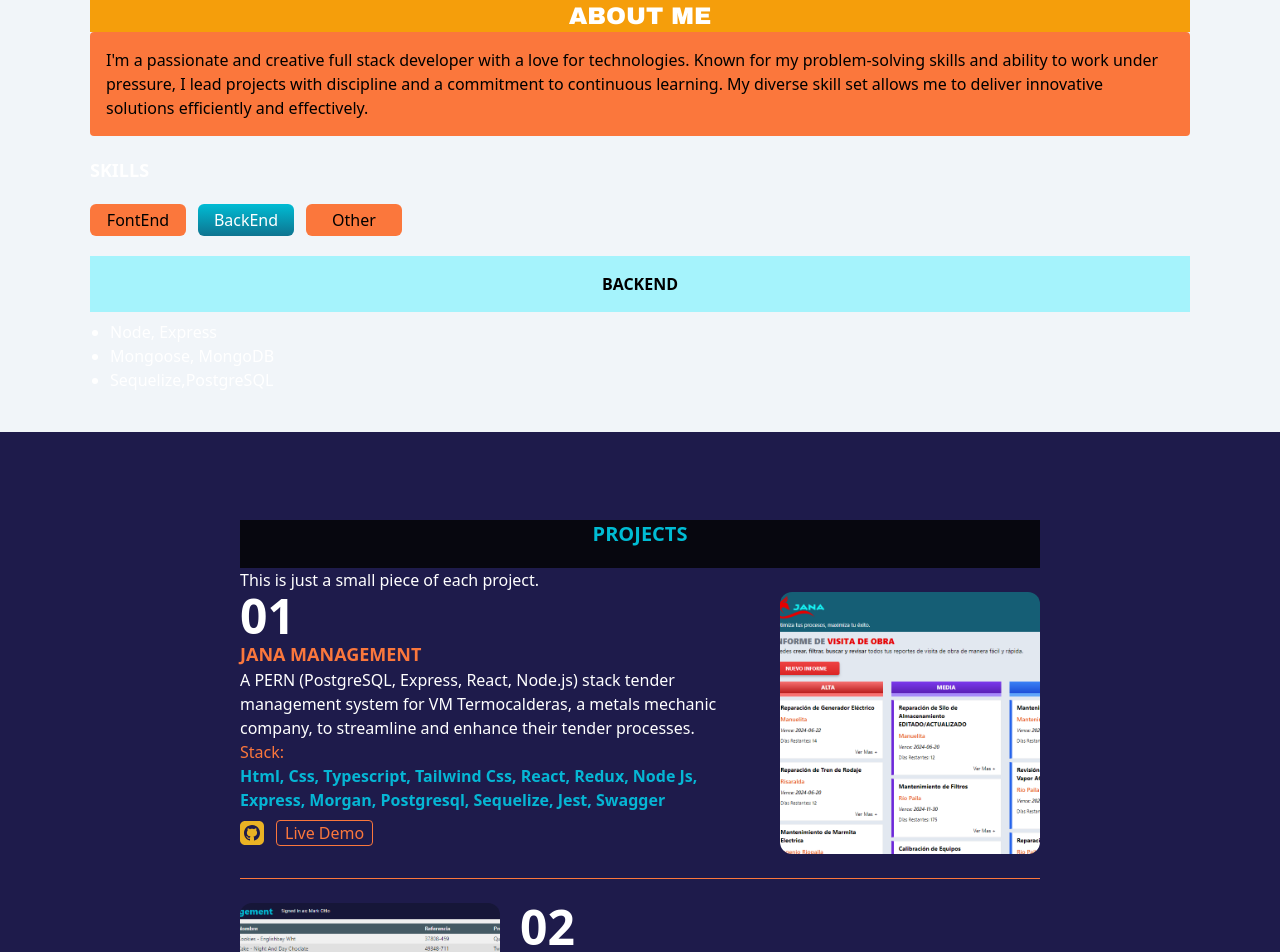
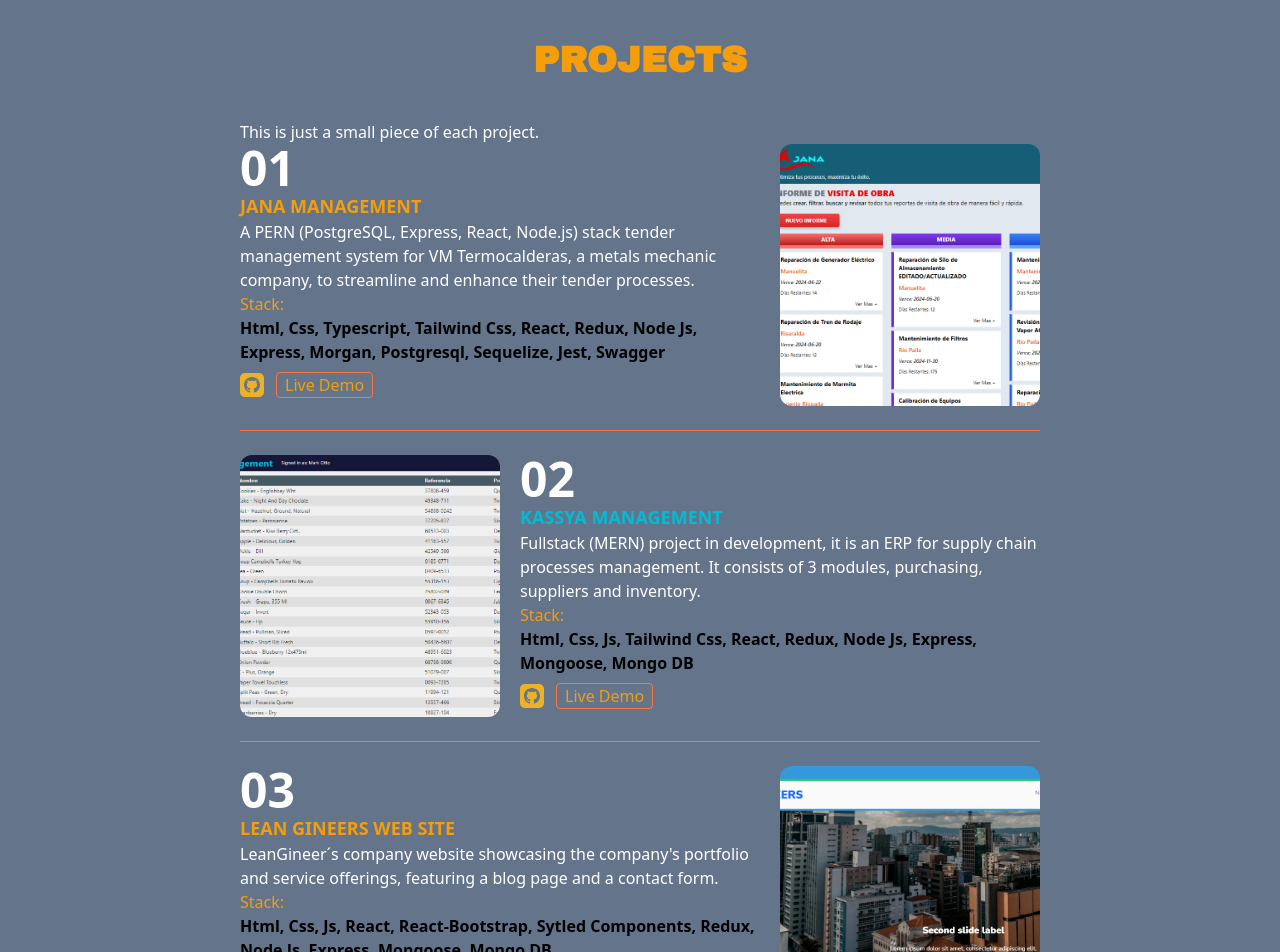
Before and after one commit to afmarquinho/fullstackMarco, a React (Vite) app: page / in a window 1280 px wide. Shown: the part 1220-2172 px from the top of the page. Built offline with nearby package versions, Linux system fonts and the light colour scheme.

Commit message:
UI actualizado

```diff
--- a/src/About.jsx
+++ b/src/About.jsx
@@ -4,36 +4,40 @@ const About = () => {
   const [skills, setSkills] = useState(2);
 
   return (
-    <section className="w-full pb-10 md:pt-10 bg-slate-100">
-      <div className="w-11/12 max-w-[1100px] mx-auto">
+    <section className="w-full pt-2 pb-4 md:pt-20 relative" id="about">
+      <h1 className="font-archivo-black font-black uppercase text-xl md:text-4xl text-center bg-indigo-950 sticky top-0">
+        About Me
+      </h1>
+      <div className="w-11/12 max-w-[1200px] mx-auto">
+        <div className="flex flex-col md:flex-row">
+          <div className="w-full md:w-1/2 pt-10 md:pt-0 md:h-96 flex justify-center items-center relative">
+            {/* <!-- capa de la foto --> */}
+            <div className="absolute w-48 md:w-72 h-48 md:h-72 transform rotate-6 bg-amber-500 z-30"></div>
 
-        <h1 className="font-archivo-black uppercase text-2xl text-center bg-amber-500">
-          About Me
-        </h1>
+            {/* <!-- foto --> */}
+            <div className="bg-[url('./assets/foto.jpg')] w-48 md:w-72 h-48 md:h-72 bg-cover bg-center bg-no-repeat relative z-40 shadow-lg"></div>
+          </div>
+          {/* <!-- Fin foto --> */}
+          <div className="p-10 w-full md:w-1/2 flex justify-center items-center text-xl">
+            I&apos;m a passionate and creative full stack developer with a love
+            for technologies. Known for my problem-solving skills and ability to
+            work under pressure, I lead projects with discipline and a
+            commitment to continuous learning. My diverse skill set allows me to
+            deliver innovative solutions efficiently and effectively.
+          </div>
+        </div>
 
         <div>
-          <div className="flex justify-end">
-            <p className="bg-mainOrange text-black p-4 rounded me-0">
-              I&apos;m a passionate and creative full stack developer with a
-              love for technologies. Known for my problem-solving skills and
-              ability to work under pressure, I lead projects with discipline
-              and a commitment to continuous learning. My diverse skill set
-              allows me to deliver innovative solutions efficiently and
-              effectively.
-            </p>
-          </div>
-        </div>
-        <div>
-          <h2 className="uppercase text-md sm:text-lg font-bold text-white py-5">
+          <h2 className="uppercase text-xl sm:text-2xl text-center text-amber-500 font-black font-archivo-black pb-1">
             Skills
           </h2>
           <div>
             <div className="flex gap-3 mb-5">
               <button
-                className={`px-2 py-1 w-24 bg-gradient-to-b text-black rounded-md ${
+                className={`px-2 py-1 w-24 text-black rounded-md ${
                   skills === 1
-                    ? "from-mainBlue to-cyan-700 text-white"
-                    : "from-mainOrange to-mainOrange"
+                    ? "bg-amber-500 text-indigo-950 font-medium"
+                    : "bg-slate-500 text-white"
                 }`}
                 onClick={() => setSkills(1)}
               >
@@ -42,8 +46,8 @@ const About = () => {
               <button
                 className={`px-2 py-1 w-24 bg-gradient-to-b text-black rounded-md ${
                   skills === 2
-                    ? "from-mainBlue to-cyan-700 text-white"
-                    : "from-mainOrange to-mainOrange"
+                    ? "bg-amber-500 text-indigo-950 font-medium"
+                    : "bg-slate-500 text-white"
                 }`}
                 onClick={() => setSkills(2)}
               >
@@ -52,8 +56,8 @@ const About = () => {
               <button
                 className={`px-2 py-1 w-24 bg-gradient-to-b text-black rounded-md ${
                   skills === 3
-                    ? "from-mainBlue to-cyan-700 text-white"
-                    : "from-mainOrange to-mainOrange"
+                    ? "bg-amber-500 text-indigo-950 font-medium"
+                    : "bg-slate-500 text-white"
                 }`}
                 onClick={() => setSkills(3)}
               >
@@ -62,7 +66,7 @@ const About = () => {
             </div>
             {skills === 1 ? (
               <>
-                <h3 className="text-center uppercase text-black font-semibold bg-cyan-200 p-4 mb-2">
+                <h3 className="text-center uppercase text-white bg-amber-500 p-4 mb-2 text-xl md:text-2xl font-black font-archivo-black">
                   Frontend
                 </h3>
                 <ul className="list-disc ps-5">
@@ -77,7 +81,7 @@ const About = () => {
               </>
             ) : skills === 2 ? (
               <>
-                <h3 className="text-center uppercase text-black font-semibold bg-cyan-200 p-4 mb-2">
+                <h3 className="text-center uppercase text-white bg-amber-500 p-4 mb-2 text-xl md:text-2xl font-black font-archivo-black">
                   Backend
                 </h3>
                 <ul className="list-disc ps-5">
@@ -88,7 +92,7 @@ const About = () => {
               </>
             ) : (
               <>
-                <h3 className="text-center uppercase text-black font-semibold bg-cyan-200 p-4 mb-2">
+              <h3 className="text-center uppercase text-white bg-amber-500 p-4 mb-2 text-xl md:text-2xl font-black font-archivo-black">
                   Other Skills
                 </h3>
                 <ul className="list-disc ps-5">
--- a/src/App.jsx
+++ b/src/App.jsx
@@ -75,8 +75,8 @@ const App = () => {
       <main className="w-full text-white">
         <Hero />
         <Services />
+        <Projects />
         <About />
-        <Projects />
         <Contact />
       </main>
     </>
--- a/src/Navbar.jsx
+++ b/src/Navbar.jsx
@@ -3,7 +3,7 @@ const Navbar = () => {
   return (
     <div className="hidden md:block border-b-8 border-b-amber-400 fixed w-full z-50 bg-white text-black">
       <div
-        className="w-11/12 max-w-[1200px] mx-auto py-5 text-blue
+        className="w-11/12 max-w-[1200px] mx-auto py-3 text-blue
       text-amber-500 flex justify-between"
       >
         <div className="flex gap-3">
--- a/src/Projects.jsx
+++ b/src/Projects.jsx
@@ -1,16 +1,20 @@
 const Projects = () => {
   return (
-    <div className="w-full md:py-12" id="projects">
+    <section className="bg-slate-500 relative pt-2 pb-4 md:pt-20 bg-custom-gradient2" id="projects">
+      <h1
+        className="uppercase text-2xl md:text-4xl font-black font-archivo-black sticky md:static top-0 text-center text-amber-500
+        bg-slate-500 md:bg-transparent"
+        id="projects"
+      >
+        Projects
+      </h1>
       <div className="w-11/12 max-w-[800px] mx-auto mt-10">
-        <h1 className="uppercase text-md sm:text-xl font-bold text-mainBlue pb-5 sticky md:static top-0 text-center bg-mainBg">
-          Projects
-        </h1>
         <p className="">This is just a small piece of each project.</p>
 
         <div className="jana flex flex-col sm:flex-row gap-4 sm:gap-3 md:gap-5">
           <div className="w-full md-w-1/2">
             <p className="font-black text-5xl">01</p>
-            <h2 className="font-bold text-lg text-mainOrange uppercase">
+            <h2 className="font-bold text-lg text-amber-500 uppercase">
               Jana Management
             </h2>
             <p>
@@ -18,8 +22,8 @@ const Projects = () => {
               management system for VM Termocalderas, a metals mechanic company,
               to streamline and enhance their tender processes.
             </p>
-            <h3 className="text-mainOrange">Stack:</h3>
-            <p className="text-cyan-500 font-semibold">
+            <h3 className="text-amber-500">Stack:</h3>
+            <p className="text-black font-semibold">
               Html, Css, Typescript, Tailwind Css, React, Redux, Node Js,
               Express, Morgan, Postgresql, Sequelize, Jest, Swagger
             </p>
@@ -37,7 +41,7 @@ const Projects = () => {
                   />
                 </svg>
               </button>
-              <button className="text-mainOrange border border-mainOrange px-2 rounded hover:bg-mainOrange hover:text-black">
+              <button className="text-amber-500 border border-mainOrange px-2 rounded hover:bg-mainOrange hover:text-black">
                 Live Demo
               </button>
             </div>
@@ -57,8 +61,8 @@ const Projects = () => {
               chain processes management. It consists of 3 modules, purchasing,
               suppliers and inventory.
             </p>
-            <h3 className="text-mainOrange">Stack:</h3>
-            <p className="text-cyan-500 font-semibold">
+            <h3 className="text-amber-500">Stack:</h3>
+            <p className="text-black font-semibold">
               Html, Css, Js, Tailwind Css, React, Redux, Node Js, Express,
               Mongoose, Mongo DB
             </p>
@@ -76,7 +80,7 @@ const Projects = () => {
                   />
                 </svg>
               </button>
-              <button className="text-mainOrange border border-mainOrange px-2 rounded hover:bg-mainOrange hover:text-black">
+              <button className="text-amber-500 border border-mainOrange px-2 rounded hover:bg-mainOrange hover:text-black">
                 Live Demo
               </button>
             </div>
@@ -86,15 +90,16 @@ const Projects = () => {
         <div className="leangineers flex flex-col sm:flex-row gap-4 sm:gap-3 md:gap-5">
           <div className="w-full md-w-1/2">
             <p className="font-black text-5xl">03</p>
-            <h2 className="font-bold text-lg text-mainOrange uppercase">
+            <h2 className="font-bold text-lg text-amber-500 uppercase">
               LEAN GINEERS WEB SITE
             </h2>
             <p>
-              LeanGineer´s company website showcasing the company's portfolio
-              and service offerings, featuring a blog page and a contact form.
+              LeanGineer´s company website showcasing the company&apos;s
+              portfolio and service offerings, featuring a blog page and a
+              contact form.
             </p>
-            <h3 className="text-mainOrange">Stack:</h3>
-            <p className="text-cyan-500 font-semibold">
+            <h3 className="text-amber-500">Stack:</h3>
+            <p className="text-black font-semibold">
               Html, Css, Js, React, React-Bootstrap, Sytled Components, Redux,
               Node Js, Express, Mongoose, Mongo DB
             </p>
@@ -112,7 +117,7 @@ const Projects = () => {
                   />
                 </svg>
               </button>
-              <button className="text-mainOrange border border-mainOrange px-2 rounded hover:bg-mainOrange hover:text-black">
+              <button className="text-amber-500 border border-mainOrange px-2 rounded hover:bg-mainOrange hover:text-black">
                 Live Demo
               </button>
             </div>
@@ -129,10 +134,10 @@ const Projects = () => {
               Front-end application for managing pending tasks, the form
               includes the necessary validations to create an event. In addition
               to creating events, they can be updated and deleted. Furthermore,
-              each event is saved in the user's browser.
+              each event is saved in the user&apos;s browser.
             </p>
-            <h3 className="text-mainOrange">Stack:</h3>
-            <p className="text-cyan-500 font-semibold">
+            <h3 className="text-amber-500">Stack:</h3>
+            <p className="text-black font-semibold">
               Html, Css, Js, Stylyled Components, React, Hooks, Context Api,
               Node Js, Express, Mongoose, Mongo DB
             </p>
@@ -150,14 +155,14 @@ const Projects = () => {
                   />
                 </svg>
               </button>
-              <button className="text-mainOrange border border-mainOrange px-2 rounded hover:bg-mainOrange hover:text-black">
+              <button className="text-amber-500 border border-mainOrange px-2 rounded hover:bg-mainOrange hover:text-black">
                 Live Demo
               </button>
             </div>
           </div>
         </div>
       </div>
-    </div>
+    </section>
   );
 };
 export default Projects;
--- a/src/Services.jsx
+++ b/src/Services.jsx
@@ -1,7 +1,7 @@
 const Services = () => {
   return (
-    <div className="w-11/12 md:w-full md:bg-amber-500 py-5 mx-auto">
-      <h1 className="text-lg md:text-4xl mb-5 sticky font-black font-archivo-black text-center">
+    <div className="w-11/12 md:w-full md:bg-amber-500 py-5 mx-auto relative">
+      <h1 className="text-2xl md:text-4xl mb-5 font-black font-archivo-black text-center text-amber-500 md:text-white sticky top-0 bg-indigo-950 md:bg-amber-500">
         Services
       </h1>
       <div className="w-full max-w-[1200px] mx-auto flex flex-col md:flex-row">
--- a/tailwind.config.js
+++ b/tailwind.config.js
@@ -14,6 +14,9 @@ export default {
       backgroundImage: {
         "custom-gradient":
           "linear-gradient(240deg, rgba(30, 27, 75, 1) 0%, rgba(30, 27, 75, 1) 70%, rgba(253, 165, 0, 0.8) 70%, rgba(253, 165, 0, 0.8) 90%, rgba(80, 70, 229, 0.8) 90%, rgba(80, 70, 229, 0.6) 100%)",
+
+          "custom-gradient2":
+          "linear-gradient(240deg, rgba(100, 116, 139, 1) 0%, rgba(100, 116, 139, 1) 90%, rgba(30, 27, 75, 1) 90%, rgba(30, 27, 75, 1) 100%)",
       },
       fontFamily: {
         'archivo-black': ['"Archivo Black"', 'sans-serif'],
@@ -25,7 +28,7 @@ export default {
     function ({ addUtilities }) {
       addUtilities({
         ".clip-custom": {
-          clipPath: " polygon(0 0, 100% 0, 100% 91%, 18% 100%, 0 62%)",
+          clipPath: "polygon(0 0, 100% 0, 100% 95%, 0 100%)",
         },
       });
     },
```
